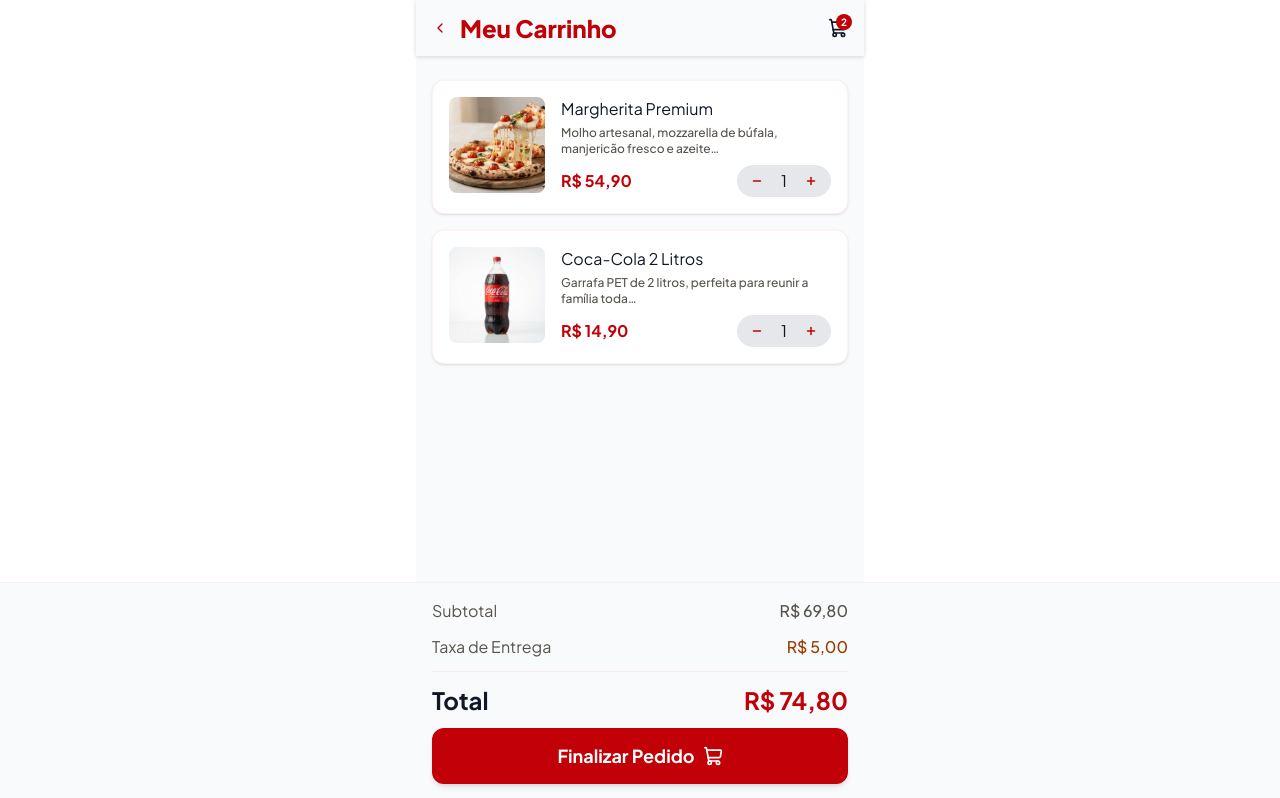
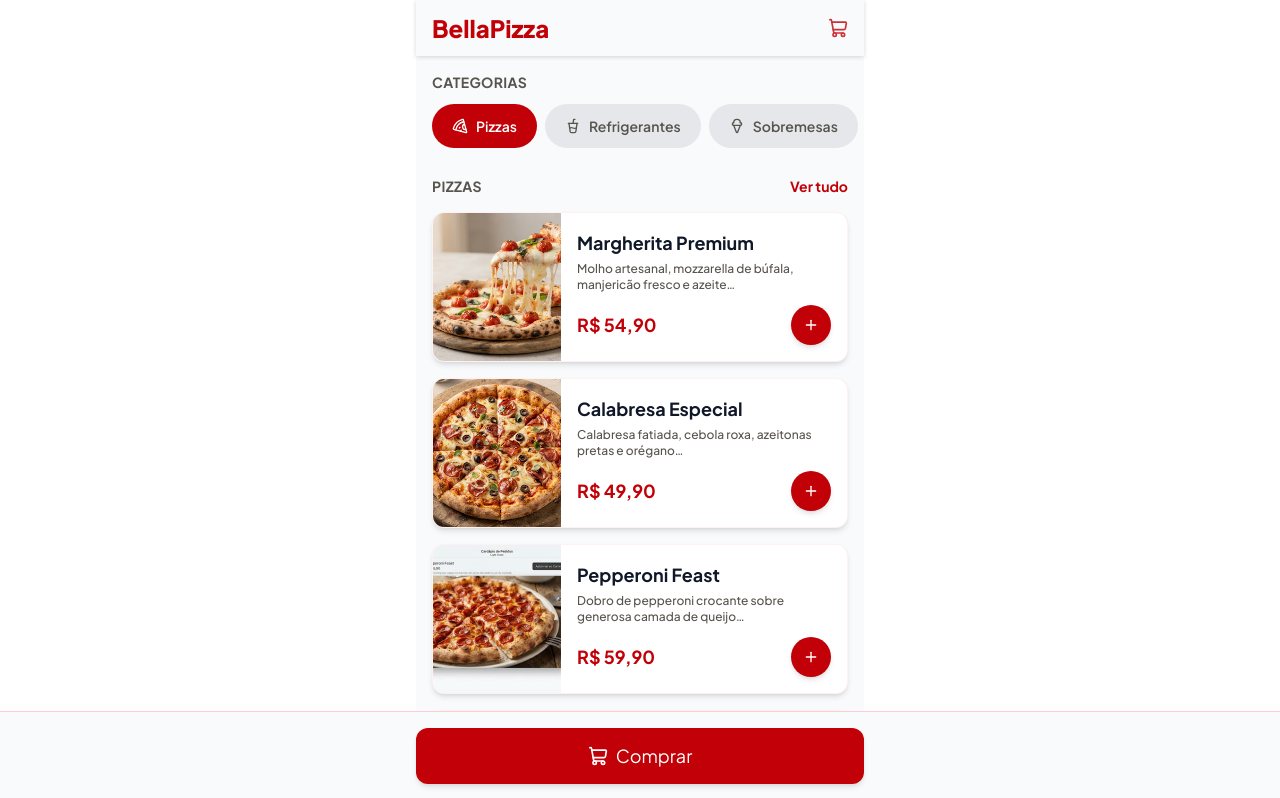
Before and after one commit to jonathan-castro-dev/bellapizza-client, a React (Vite) app: page / in a window 1280 px wide. Shown: the top 798 px of the page. Built offline with nearby package versions, Linux system fonts and the light colour scheme.

Commit message:
feat: add products to the cart

```diff
--- a/src/app.tsx
+++ b/src/app.tsx
@@ -1,5 +1,10 @@
-import { CartPage } from './pages/cart-page'
+import { CartProvider } from './context/cart-context'
+import { MenuPage } from './pages/menu-page'
 
 export function App() {
-  return <CartPage />
+  return (
+    <CartProvider>
+      <MenuPage />
+    </CartProvider>
+  )
 }
--- a/src/components/header.tsx
+++ b/src/components/header.tsx
@@ -1,11 +1,20 @@
 import { ShoppingCart } from 'lucide-react'
 
-export function Header() {
+type HeaderProps = {
+  itemCount: number
+}
+
+export function Header({ itemCount }: HeaderProps) {
   return (
     <header className="flex h-14 shrink-0 items-center justify-between bg-gray-50 px-4 drop-shadow-sm">
       <h1 className="text-2xl font-extrabold text-red-700">BellaPizza</h1>
-      <div className="opacity-80">
+      <div className="relative opacity-80">
         <ShoppingCart className="size-5 text-red-700" aria-hidden="true" />
+        {itemCount > 0 && (
+          <span className="absolute -top-1 -right-1 flex size-4 items-center justify-center rounded-full bg-red-700 text-[10px] font-bold text-white">
+            {itemCount}
+          </span>
+        )}
       </div>
     </header>
   )
--- a/src/components/product-card.tsx
+++ b/src/components/product-card.tsx
@@ -3,9 +3,10 @@ import type { Product } from '../data/menu'
 
 type ProductCardProps = {
   product: Product
+  onAddToCart: (product: Product) => void
 }
 
-export function ProductCard({ product }: ProductCardProps) {
+export function ProductCard({ product, onAddToCart }: ProductCardProps) {
   return (
     <article className="flex overflow-hidden rounded-xl border border-rose-200/30 bg-white shadow-md">
       <img
@@ -22,12 +23,14 @@ export function ProductCard({ product }: ProductCardProps) {
         </div>
         <div className="flex items-center justify-between pt-3">
           <span className="text-lg font-bold text-red-700">{product.price}</span>
-          <div
-            className="flex size-10 items-center justify-center rounded-full bg-red-700 shadow-md"
-            aria-hidden="true"
+          <button
+            type="button"
+            onClick={() => onAddToCart(product)}
+            className="flex size-10 cursor-pointer items-center justify-center rounded-full bg-red-700 shadow-md"
+            aria-label={`Adicionar ${product.name} ao carrinho`}
           >
             <Plus className="size-4 text-white" />
-          </div>
+          </button>
         </div>
       </div>
     </article>
--- a/src/components/product-section.tsx
+++ b/src/components/product-section.tsx
@@ -1,4 +1,4 @@
-import type { CategoryId } from '../data/menu'
+import type { CategoryId, Product } from '../data/menu'
 import { getCategoryById, getProductsByCategory, products } from '../data/menu'
 import { ProductCard } from './product-card'
 
@@ -6,12 +6,14 @@ type ProductSectionProps = {
   selectedCategoryId: CategoryId
   showAllProducts: boolean
   onShowAllProducts: () => void
+  onAddToCart: (product: Product) => void
 }
 
 export function ProductSection({
   selectedCategoryId,
   showAllProducts,
   onShowAllProducts,
+  onAddToCart,
 }: ProductSectionProps) {
   const category = getCategoryById(selectedCategoryId)
   const displayedProducts = showAllProducts
@@ -34,7 +36,7 @@ export function ProductSection({
       </div>
       <div className="flex flex-col gap-4">
         {displayedProducts.map((product) => (
-          <ProductCard key={product.id} product={product} />
+          <ProductCard key={product.id} product={product} onAddToCart={onAddToCart} />
         ))}
       </div>
     </section>
--- /dev/null
+++ b/src/context/cart-context.tsx
@@ -0,0 +1,57 @@
+import { createContext, useContext, useMemo, useState, type ReactNode } from 'react'
+import type { Product } from '../data/menu'
+
+export type CartItem = {
+  product: Product
+  quantity: number
+}
+
+type CartContextValue = {
+  cartItems: CartItem[]
+  itemCount: number
+  addToCart: (product: Product) => void
+}
+
+const CartContext = createContext<CartContextValue | null>(null)
+
+export function CartProvider({ children }: { children: ReactNode }) {
+  const [cartItems, setCartItems] = useState<CartItem[]>([])
+
+  function addToCart(product: Product) {
+    setCartItems((currentItems) => {
+      const existingItem = currentItems.find((item) => item.product.id === product.id)
+
+      if (existingItem) {
+        return currentItems.map((item) =>
+          item.product.id === product.id
+            ? { ...item, quantity: item.quantity + 1 }
+            : item,
+        )
+      }
+
+      return [...currentItems, { product, quantity: 1 }]
+    })
+  }
+
+  const itemCount = useMemo(
+    () => cartItems.reduce((total, item) => total + item.quantity, 0),
+    [cartItems],
+  )
+
+  const value = useMemo(
+    () => ({ cartItems, itemCount, addToCart }),
+    [cartItems, itemCount],
+  )
+
+  return <CartContext.Provider value={value}>{children}</CartContext.Provider>
+}
+
+export function useCart() {
+  const context = useContext(CartContext)
+
+  if (!context) {
+    throw new Error('useCart must be used within a CartProvider')
+  }
+
+  return context
+}
--- a/src/pages/menu-page.tsx
+++ b/src/pages/menu-page.tsx
@@ -3,9 +3,11 @@ import { BottomBar } from '../components/bottom-bar'
 import { CategorySection } from '../components/category-section'
 import { Header } from '../components/header'
 import { ProductSection } from '../components/product-section'
+import { useCart } from '../context/cart-context'
 import type { CategoryId } from '../data/menu'
 
 export function MenuPage() {
+  const { itemCount, addToCart } = useCart()
   const [selectedCategoryId, setSelectedCategoryId] = useState<CategoryId>('pizzas')
   const [showAllProducts, setShowAllProducts] = useState(false)
 
@@ -16,7 +18,7 @@ export function MenuPage() {
 
   return (
     <div className="mx-auto flex min-h-screen w-full max-w-md flex-col bg-gray-50 pb-34">
-      <Header />
+      <Header itemCount={itemCount} />
       <main className="flex flex-col gap-6 pt-4">
         <CategorySection
           selectedCategoryId={selectedCategoryId}
@@ -27,6 +29,7 @@ export function MenuPage() {
           selectedCategoryId={selectedCategoryId}
           showAllProducts={showAllProducts}
           onShowAllProducts={() => setShowAllProducts(true)}
+          onAddToCart={addToCart}
         />
       </main>
       <BottomBar />
```
